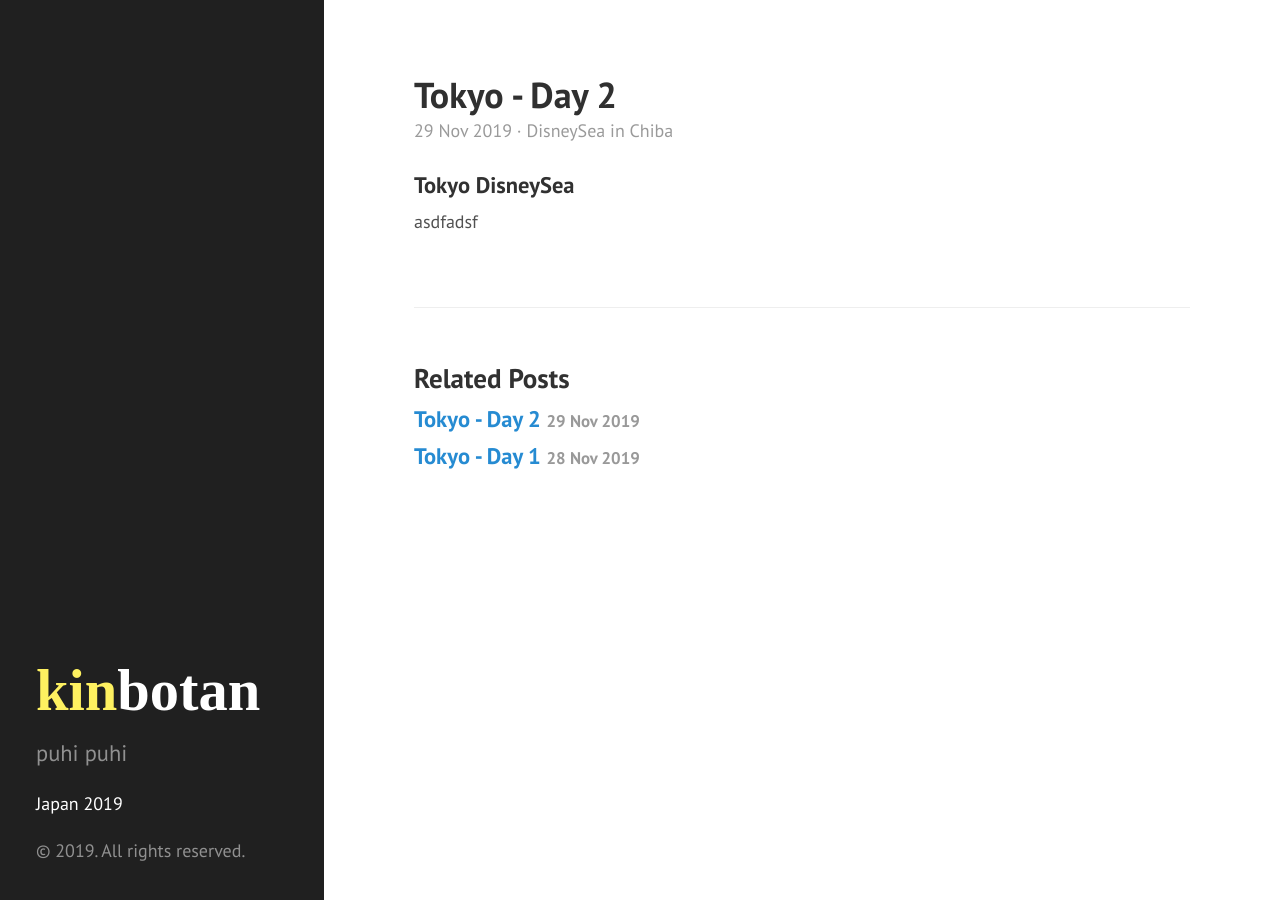
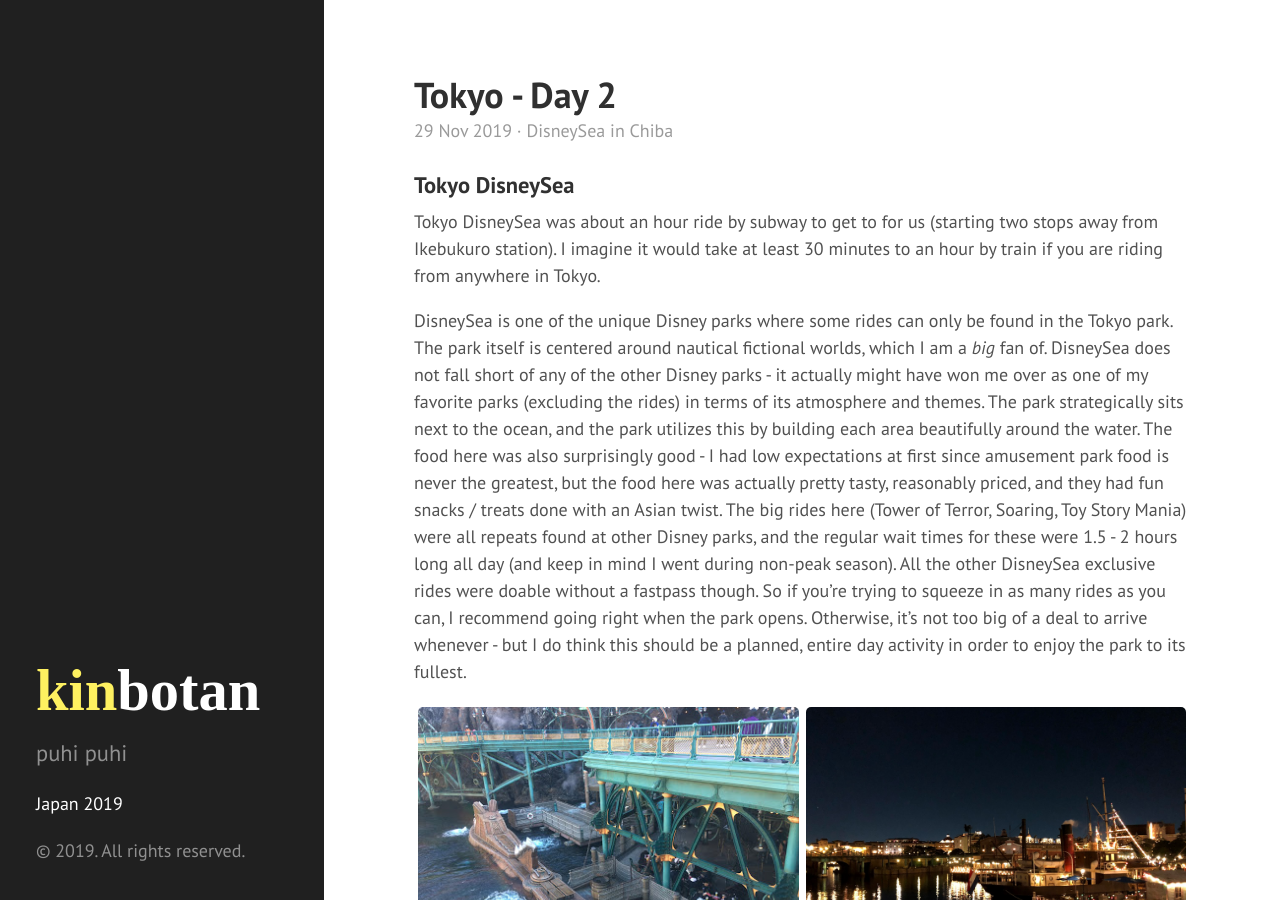
Before and after one commit to kinbotan/kinbotan.github.io, a Jekyll site: the page built from _japan2019/2019-11-29-tokyo-day-2.md, in a window 1280 px wide and 900 px high. Built offline with Jekyll 4.4.1, drawn with Linux system fonts in a browser that asks for light colours; some of the changed text lies outside the part shown.

Commit message:
Finish tokyo day 2:

```diff
--- a/_japan2019/2019-11-29-tokyo-day-2.md
+++ b/_japan2019/2019-11-29-tokyo-day-2.md
@@ -5,13 +5,17 @@
 disneysea:
   - Requires tickets that can be bought in advance online
 disneysea-pics:
-  - Forest of Resonating Lamps 1: japan2019/tokyo-day-1/teamlabs-1.JPG
+  - DisneySea Mysterious Island: japan2019/tokyo-day-2/disney-2.JPG
+  - DisneySea American Waterfront: japan2019/tokyo-day-2/disney-1.JPG
+  - DisneySea Mediterranean Harbor Day: japan2019/tokyo-day-2/disney-4.JPG
 ---
 
 ### Tokyo DisneySea
 
-asdfadsf
+Tokyo DisneySea was about an hour ride by subway to get to for us (starting two stops away from Ikebukuro station). I imagine it would take at least 30 minutes to an hour by train if you are riding from anywhere in Tokyo.
 
-<!-- {% include img-link-list.html list=page.teamlabs-pics img-size='small' %}
+DisneySea is one of the unique Disney parks where some rides can only be found in the Tokyo park. The park itself is centered around nautical fictional worlds, which I am a <i>big</i> fan of. DisneySea does not fall short of any of the other Disney parks - it actually might have won me over as one of my favorite parks (excluding the rides) in terms of its atmosphere and themes. The park strategically sits next to the ocean, and the park utilizes this by building each area beautifully around the water. The food here was also surprisingly good - I had low expectations at first since amusement park food is never the greatest, but the food here was actually pretty tasty, reasonably priced, and they had fun snacks / treats done with an Asian twist. The big rides here (Tower of Terror, Soaring, Toy Story Mania) were all repeats found at other Disney parks, and the regular wait times for these were 1.5 - 2 hours long all day (and keep in mind I went during non-peak season). All the other DisneySea exclusive rides were doable without a fastpass though. So if you're trying to squeeze in as many rides as you can, I recommend going right when the park opens. Otherwise, it's not too big of a deal to arrive whenever - but I do think this should be a planned, entire day activity in order to enjoy the park to its fullest.
 
-{% include botan-list.html list=page.teamlabs %} -->
+{% include img-link-list.html list=page.disneysea-pics img-size='medium' %}
+
+{% include botan-list.html list=page.disneysea %}
```
Also changed, not shown: _posts/2019-11-29-tokyo-day-2.md (+8 -4 lines), public/japan2019/tokyo-day-2/disney-1.JPG (added), public/japan2019/tokyo-day-2/disney-2.JPG (added), public/japan2019/tokyo-day-2/disney-3.jpg (added), public/japan2019/tokyo-day-2/disney-4.JPG (added).
